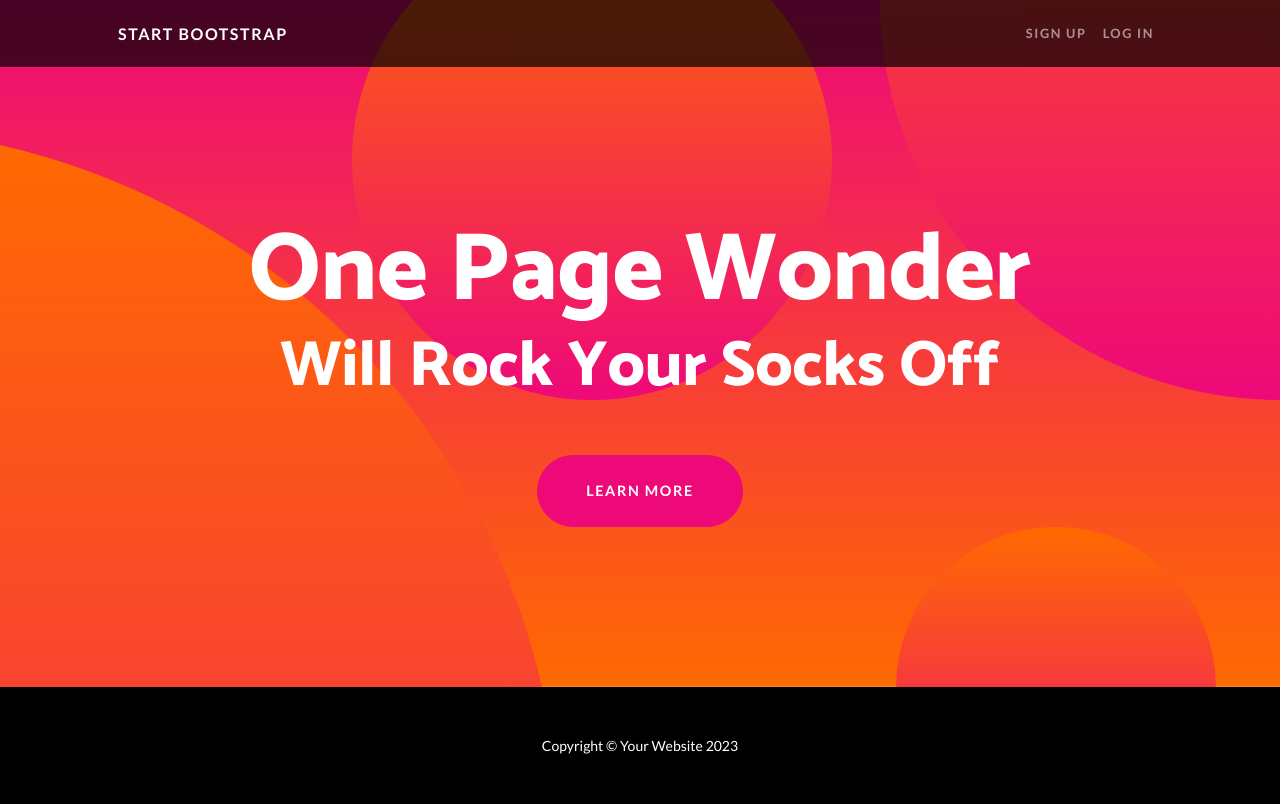
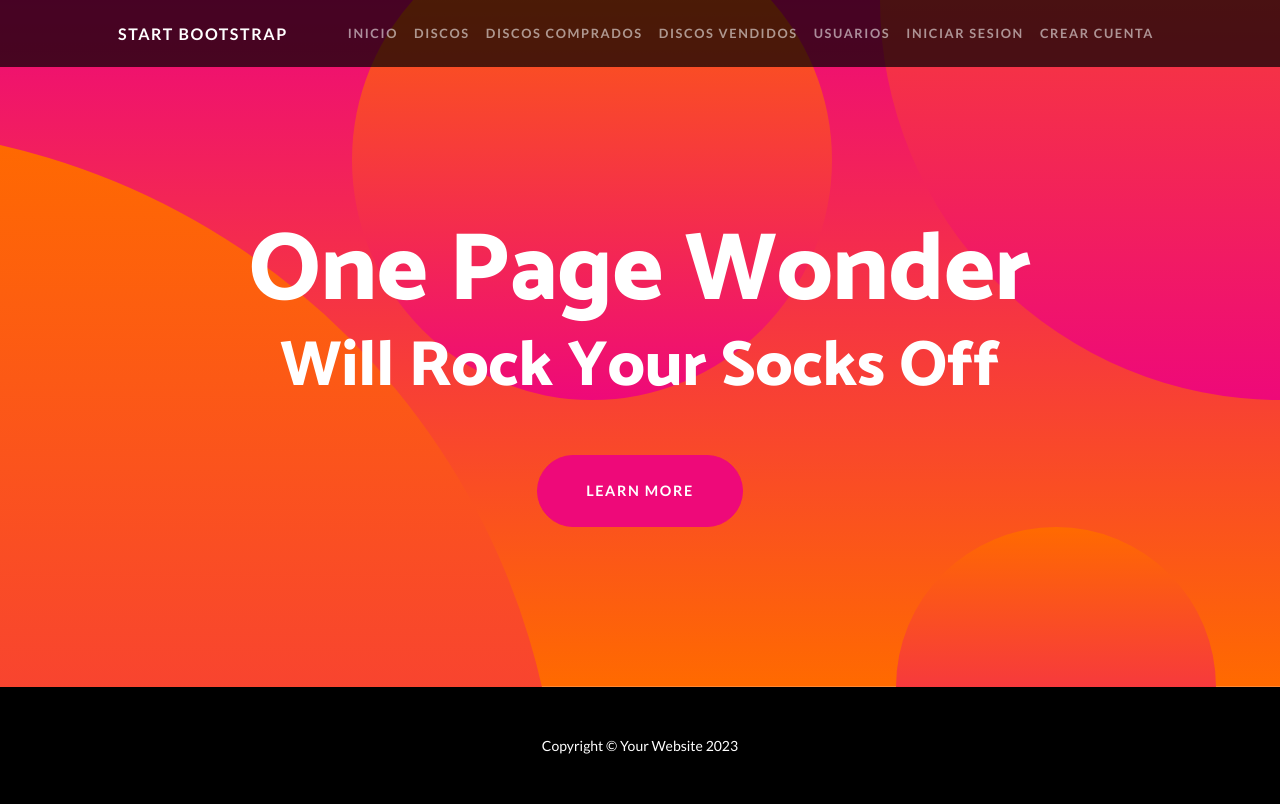
Before and after one commit to NataliaDelgadoBaez/tercerapre_entregaNDelgado, a Django app: template tercera_preentrega/Tienda_app/templates/Tienda_app/base.html in a window 1280 px wide. Run offline with Django 4.2, Linux system fonts and the light colour scheme; the template is opened without the code that fills it, so the values that code supplies are empty; some libraries are stand-ins or nearby versions.

Commit message:
navegar Templates

```diff
--- a/tercera_preentrega/Tienda_app/templates/Tienda_app/base.html
+++ b/tercera_preentrega/Tienda_app/templates/Tienda_app/base.html
@@ -26,8 +26,13 @@
                 <button class="navbar-toggler" type="button" data-bs-toggle="collapse" data-bs-target="#navbarResponsive" aria-controls="navbarResponsive" aria-expanded="false" aria-label="Toggle navigation"><span class="navbar-toggler-icon"></span></button>
                 <div class="collapse navbar-collapse" id="navbarResponsive">
                     <ul class="navbar-nav ms-auto">
-                        <li class="nav-item"><a class="nav-link" href="#!">Sign Up</a></li>
-                        <li class="nav-item"><a class="nav-link" href="#!">Log In</a></li>
+                        <li class="nav-item"><a class="nav-link" href="#!">Inicio</a></li>
+                        <li class="nav-item"><a class="nav-link" href= "{% url 'Discos' %}">Discos</a></li>
+                        <li class="nav-item"><a class="nav-link" href="#!">Discos Comprados</a></li>
+                        <li class="nav-item"><a class="nav-link" href="#!">Discos Vendidos</a></li>
+                        <li class="nav-item"><a class="nav-link" href="#!">Usuarios</a></li>
+                        <li class="nav-item"><a class="nav-link" href="#!">Iniciar Sesion</a></li>
+                        <li class="nav-item"><a class="nav-link" href="#!">Crear Cuenta</a></li>
                     </ul>
                 </div>
             </div>
--- a/tercera_preentrega/Tienda_app/urls.py
+++ b/tercera_preentrega/Tienda_app/urls.py
@@ -4,7 +4,7 @@ from Tienda_app import views
 urlpatterns = [
 
     path('inicio/', views.inicio),
-    path('disco/', views.discos),
+    path('disco/', views.discos, name="Discos"),
     path('discos_comprados/', views.discos_comprados),
     path('disco_vendidos/', views.discos_vendidos),
     path('usuarios/', views.usuarios),
```
Also changed, not shown: tercera_preentrega/Tienda_app/templates/Tienda_app/discos.html (renamed from tercera_preentrega/Tienda_app/templates/Tienda_app/herencia.html).
